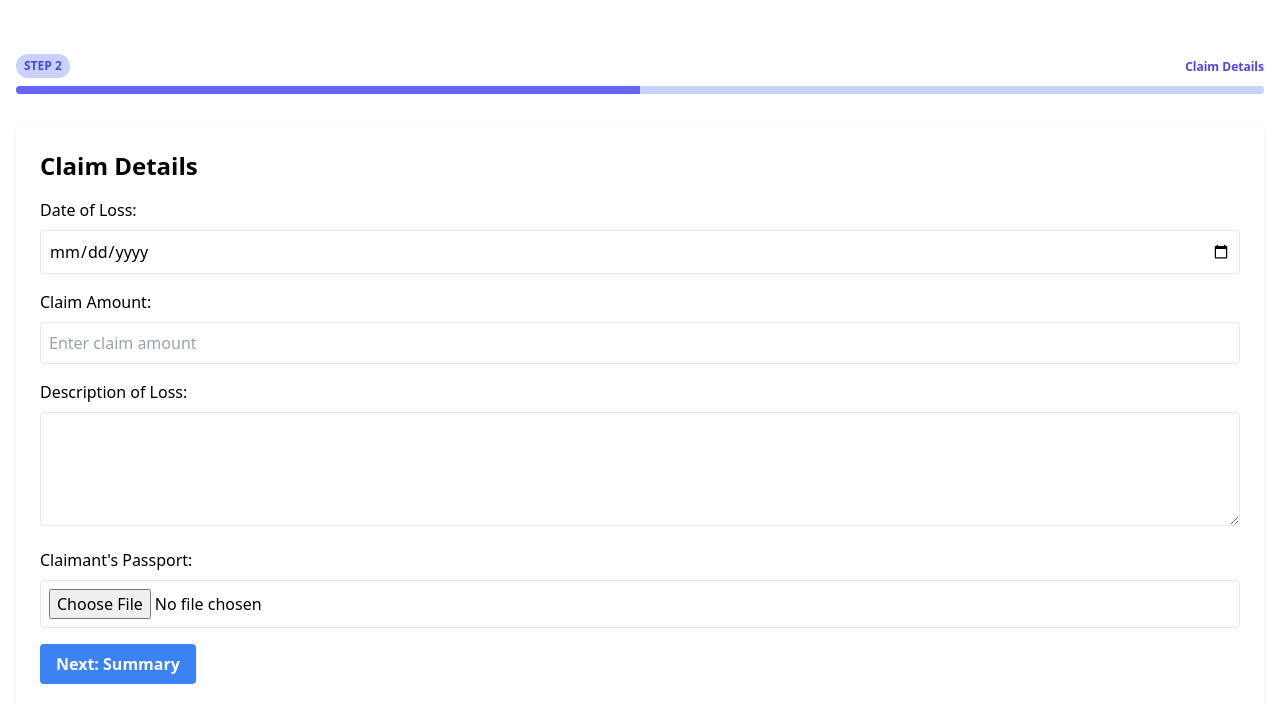
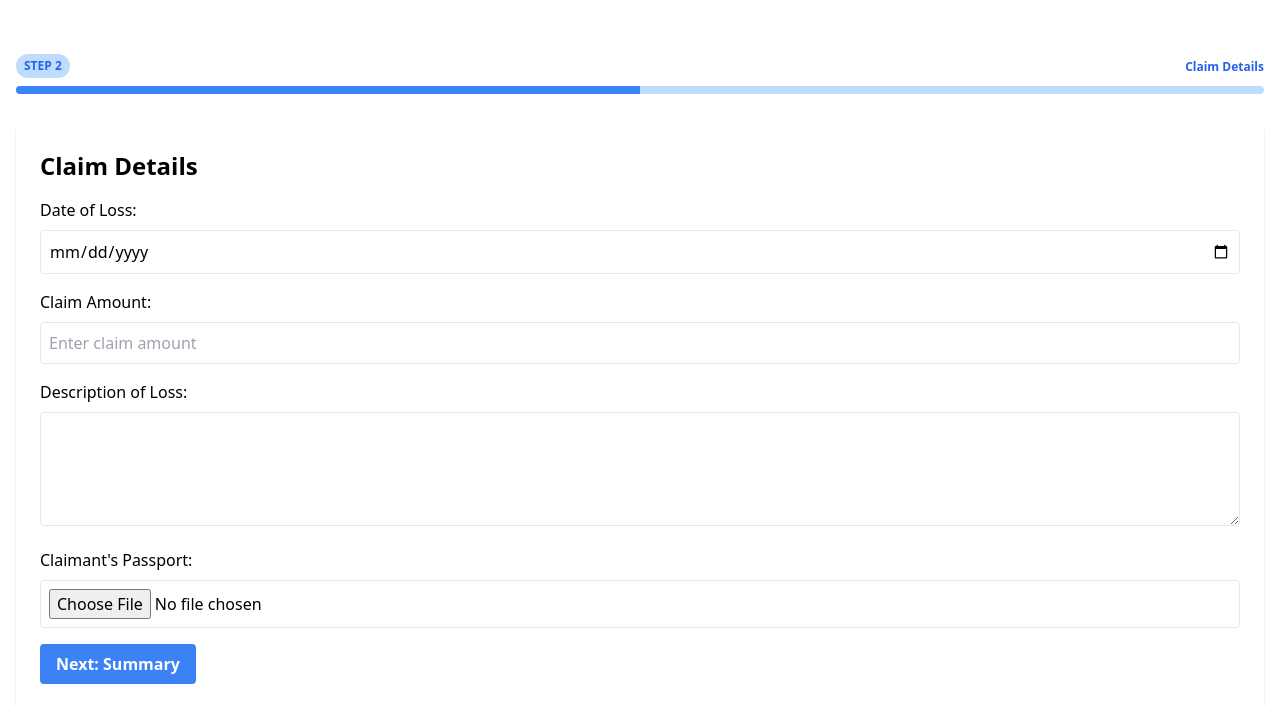
Before and after one commit to samizaman/ClaimLink, a Django app: page /claim-details/ in a window 1280 px wide. Shown: the part 81-788 px from the top of the page. Run offline with Django 4.2, Linux system fonts and the light colour scheme; some libraries are stand-ins or nearby versions.

Commit message:
change usage of indigo to blue

```diff
--- a/templates/claim_details.html
+++ b/templates/claim_details.html
@@ -7,18 +7,18 @@
         <div class="relative pt-1 mb-8">
             <div class="flex mb-2 items-center justify-between">
                 <div>
-                    <span class="text-xs font-semibold inline-block py-1 px-2 uppercase rounded-full text-indigo-600 bg-indigo-200">
+                    <span class="text-xs font-semibold inline-block py-1 px-2 uppercase rounded-full text-blue-600 bg-blue-200">
                         Step 2
                     </span>
                 </div>
                 <div class="text-right">
-                    <span class="text-xs font-semibold inline-block text-indigo-600">
+                    <span class="text-xs font-semibold inline-block text-blue-600">
                         Claim Details
                     </span>
                 </div>
             </div>
-            <div class="overflow-hidden h-2 mb-4 text-xs flex rounded bg-indigo-200">
-                <div style="width:50%" class="shadow-none flex flex-col text-center whitespace-nowrap text-white justify-center bg-indigo-500"></div>
+            <div class="overflow-hidden h-2 mb-4 text-xs flex rounded bg-blue-200">
+                <div style="width:50%" class="shadow-none flex flex-col text-center whitespace-nowrap text-white justify-center bg-blue-500"></div>
             </div>
         </div>
         <form method="POST" enctype="multipart/form-data" class="bg-white p-6 rounded shadow">
--- a/templates/home.html
+++ b/templates/home.html
@@ -3,7 +3,7 @@
 {% block title %}Home - ChaimLink{% endblock %}
 
 {% block content %}
-    <section class="bg-gradient-to-r from-blue-500 to-indigo-600 min-h-screen flex items-center py-20">
+    <section class="bg-gradient-to-r from-blue-500 to-blue-600 min-h-screen flex items-center py-20">
         <div class="container mx-auto px-4 text-white">
             <h1 class="text-5xl font-bold leading-tight mb-4">Welcome to ClaimLink</h1>
             <p class="text-2xl mb-8">File a claim for a lost or stolen item with ease, and secure your data on the blockchain.</p>
```
Also changed, not shown: templates/claim_summary.html (+5 -5 lines), templates/personal_details.html (+4 -4 lines).
